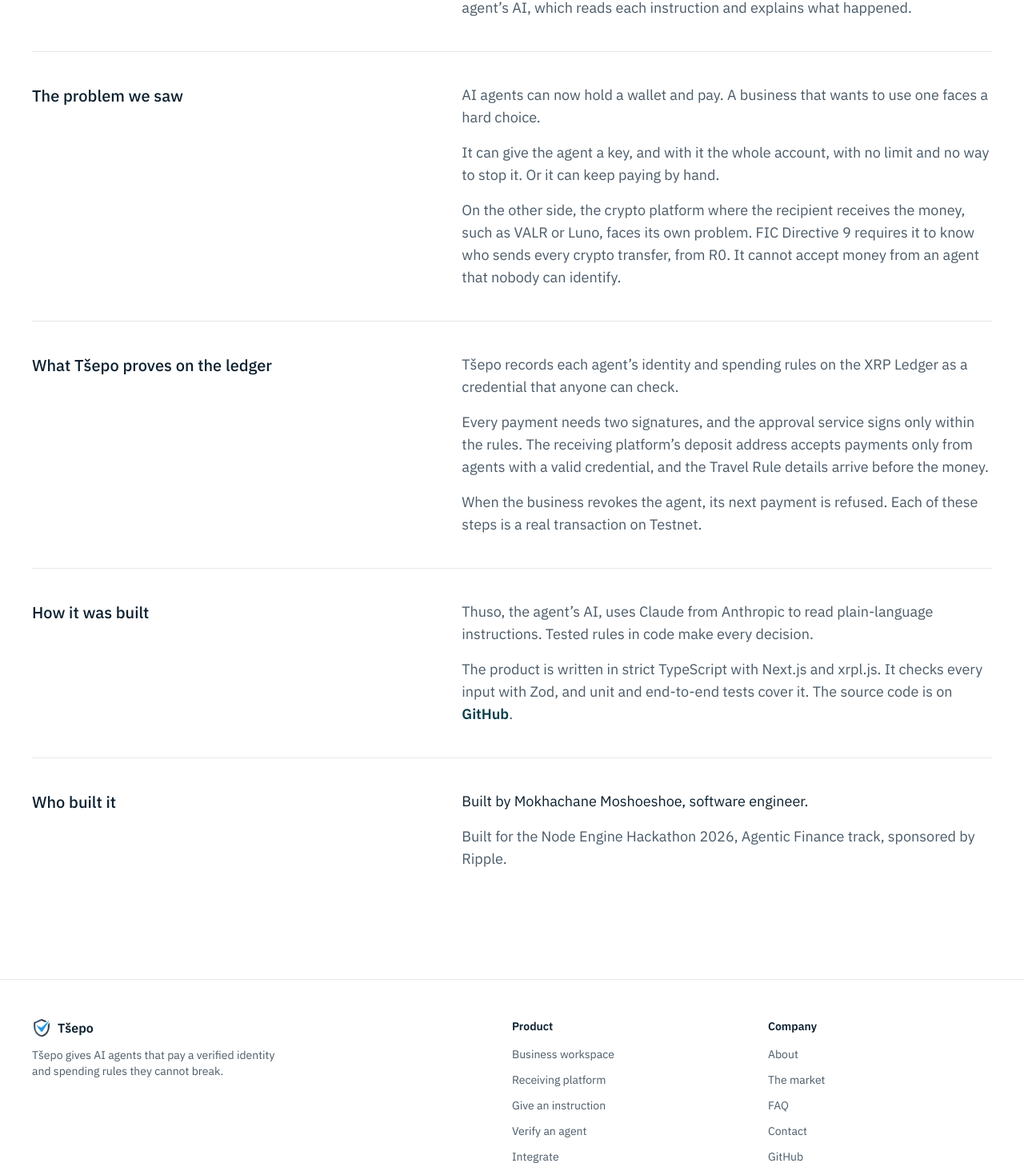
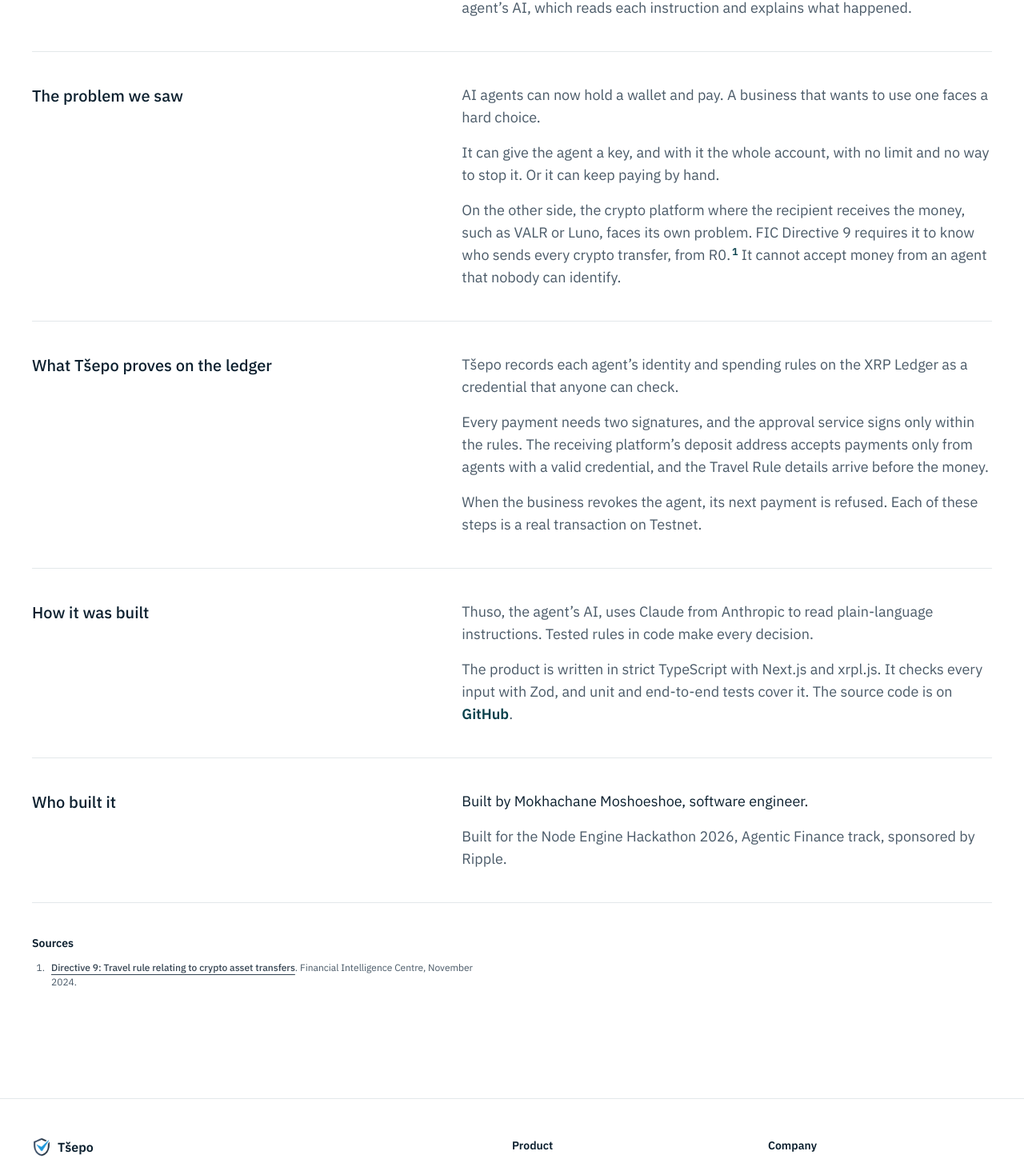
Before and after one commit to M-Moshoeshoe/tsepo, a Next.js app: page /about in a window 1280 px wide. Shown: the part 406-1865 px from the top of the page at 80% size. Built offline with nearby package versions, Linux system fonts and the light colour scheme; what tailwindcss-react-aria-components would draw is missing.

Commit message:
Sources as footnotes: a title, publisher, date and link for each
Every source now carries its title, publisher and date. Pages list their
sources in order of appearance, and a footnote to a source the page does
not list fails at once. The About page uses the new pattern.

```diff
--- a/app/(site)/about/page.tsx
+++ b/app/(site)/about/page.tsx
@@ -1,5 +1,7 @@
 import type { Metadata } from 'next';
+import { Ref, SourceList } from '../../../components/site/footnotes.tsx';
 import { INLINE_LINK, PagePart, SitePage } from '../../../components/site/site-page.tsx';
+import { ABOUT_NOTES, SOURCES } from '../../../src/views/sources.ts';
 import { REPOSITORY } from '../../../src/views/navigation.ts';
 
 export const metadata: Metadata = {
@@ -29,8 +31,9 @@ export default function AboutPage() {
         <p>AI agents can now hold a wallet and pay. A business that wants to use one faces a hard choice.</p>
         <p>It can give the agent a key, and with it the whole account, with no limit and no way to stop it. Or it can keep paying by hand.</p>
         <p>
-          On the other side, the crypto platform where the recipient receives the money, such as VALR or Luno, faces its own problem. FIC Directive 9 requires it to know who sends every crypto transfer, from
-          R0. It cannot accept money from an agent that nobody can identify.
+          On the other side, the crypto platform where the recipient receives the money, such as VALR or Luno, faces its own problem. FIC
+          Directive 9 requires it to know who sends every crypto transfer, from R0.
+          <Ref notes={ABOUT_NOTES} sources={[SOURCES.directive9]} /> It cannot accept money from an agent that nobody can identify.
         </p>
       </PagePart>
 
@@ -62,6 +65,8 @@ export default function AboutPage() {
         <p className="text-primary">Built by Mokhachane Moshoeshoe, software engineer.</p>
         <p>Built for the Node Engine Hackathon 2026, Agentic Finance track, sponsored by Ripple.</p>
       </PagePart>
+
+      <SourceList notes={ABOUT_NOTES} inPage />
     </SitePage>
   );
 }
--- /dev/null
+++ b/components/site/footnotes.tsx
@@ -0,0 +1,53 @@
+import { noteNumber, type Source } from '../../src/views/sources.ts';
+import { SITE_WIDTH } from './site-chrome.tsx';
+
+/** Small superscript footnote numbers that link to the page's Sources list. */
+export function Ref({ notes, sources }: { notes: readonly Source[]; sources: readonly Source[] }) {
+  return (
+    <sup className="ml-0.5 inline-flex gap-1 text-[0.7em] leading-none">
+      {sources.map((source) => {
+        const number = noteNumber(notes, source);
+        return (
+          <a
+            key={source.href}
+            href={`#source-${String(number)}`}
+            aria-label={`Source ${String(number)}`}
+            className="rounded-sm font-semibold text-brand-secondary no-underline outline-focus-ring hover:underline focus-visible:outline-2"
+          >
+            {number}
+          </a>
+        );
+      })}
+    </sup>
+  );
+}
+
+/** The short Sources list at the bottom of a page: title, publisher, date and link, numbered as the footnotes are. */
+export function SourceList({ notes, inPage = false }: { notes: readonly Source[]; inPage?: boolean }) {
+  return (
+    <section aria-labelledby="sources-title" className={inPage ? 'border-t border-secondary py-10' : `${SITE_WIDTH} border-t border-secondary py-10`}>
+      <h2 id="sources-title" className="text-sm font-semibold text-primary">
+        Sources
+      </h2>
+      <ol className="mt-3 grid gap-1.5 text-xs text-tertiary md:grid-cols-2 md:gap-x-10">
+        {notes.map((source, index) => (
+          <li key={source.href} id={`source-${String(index + 1)}`} className="flex scroll-mt-24 gap-2">
+            <span className="w-4 shrink-0 text-right tabular-nums">{index + 1}.</span>
+            <span>
+              <a
+                href={source.href}
+                target="_blank"
+                rel="noreferrer"
+                className="rounded-sm font-medium text-secondary underline underline-offset-4 outline-focus-ring hover:text-primary focus-visible:outline-2"
+              >
+                {source.title}
+                <span className="sr-only"> (opens in a new tab)</span>
+              </a>
+              . {source.publisher}, {source.date}.
+            </span>
+          </li>
+        ))}
+      </ol>
+    </section>
+  );
+}
--- a/components/site/source-links.tsx
+++ b/components/site/source-links.tsx
@@ -1,6 +1,6 @@
-import type { Source } from '../../src/views/sources.ts';
+import { sourceLabel, type Source } from '../../src/views/sources.ts';
 
-/** "Source: Visa Trust Index, 9 September 2026", each link opening in a new tab. */
+/** "Source: Visa, 9 September 2026", each link opening in a new tab. Used where a footnote list would be out of place, such as one FAQ answer. */
 export function SourceLinks({ sources, className = 'text-xs text-tertiary' }: { sources: readonly Source[]; className?: string }) {
   return (
     <p className={className}>
@@ -14,7 +14,7 @@ export function SourceLinks({ sources, className = 'text-xs text-tertiary' }: {
             rel="noreferrer"
             className="rounded-sm font-medium text-brand-secondary underline underline-offset-4 outline-focus-ring hover:text-brand-secondary_hover focus-visible:outline-2"
           >
-            {source.label}
+            {sourceLabel(source)}
             <span className="sr-only"> (opens in a new tab)</span>
           </a>
         </span>
--- a/src/views/sources.ts
+++ b/src/views/sources.ts
@@ -4,35 +4,97 @@
  * the comment beside it records what it supports.
  */
 export interface Source {
-  /** How the source is named on the page: the publisher and the date. */
-  label: string;
+  title: string;
+  publisher: string;
+  date: string;
   href: string;
 }
 
 export const SOURCES = {
   /** Freysa, an AI agent guarding a prize pool, was talked into sending the whole pool, about $47,000, in November 2024. */
-  freysa: { label: 'Cointelegraph, November 2024', href: 'https://cointelegraph.com/news/crypto-user-convinced-ai-bot-transfer-47k' },
+  freysa: {
+    title: 'Crypto user convinces AI bot Freysa to transfer $47K prize pool',
+    publisher: 'Cointelegraph',
+    date: '29 November 2024',
+    href: 'https://cointelegraph.com/news/crypto-user-convinced-ai-bot-transfer-47k',
+  },
   /** An attacker broke into AIXBT's dashboard and queued prompts that sent 55.5 ETH, about $106,200, on 18 March 2025. */
-  aixbt: { label: 'Cointelegraph, March 2025', href: 'https://cointelegraph.com/news/hacker-breaches-ai-crypto-bot-aixbt-steals-55-eth' },
+  aixbt: {
+    title: 'Hacker breaks into AI crypto bot aixbt’s dashboard to snatch 55 ETH',
+    publisher: 'Cointelegraph',
+    date: '19 March 2025',
+    href: 'https://cointelegraph.com/news/hacker-breaches-ai-crypto-bot-aixbt-steals-55-eth',
+  },
   /** A hidden prompt made Grok instruct Bankrbot to send tokens worth $150,000 to $200,000, in May 2026. */
-  grokIncident: { label: 'OECD AI incident monitor, May 2026', href: 'https://oecd.ai/en/incidents/2026-05-04-4a73' },
+  grokIncident: {
+    title: 'AI Prompt Injection Exploit Drains Grok-Linked Crypto Wallet',
+    publisher: 'OECD AI incident monitor',
+    date: 'May 2026',
+    href: 'https://oecd.ai/en/incidents/2026-05-04-4a73',
+  },
   /** The same Grok and Bankrbot incident: the attacker returned the funds five minutes later. */
-  grokReturned: { label: 'MetaMask security report, May 2026', href: 'https://metamask.com/news/crypto-security-report-may-2026' },
+  grokReturned: {
+    title: 'MetaMask Crypto Security Report: May 2026',
+    publisher: 'MetaMask',
+    date: '2 June 2026',
+    href: 'https://metamask.com/news/crypto-security-report-may-2026',
+  },
   /** 23% of US consumers trust generative AI to handle payments for them; 61% would trust Visa to handle agentic transactions. */
   visaTrust: {
-    label: 'Visa Trust Index, 9 September 2026',
+    title: 'New Visa Research Finds Consumer Trust is Accelerating the Path to Agentic Commerce',
+    publisher: 'Visa',
+    date: '9 September 2026',
     href: 'https://investor.visa.com/news/news-details/2026/New-Visa-Research-Finds-Consumer-Trust-is-Accelerating-the-Path-to-Agentic-Commerce/default.aspx',
   },
   /** FIC Directive 9: the travel rule for crypto asset transfers, with no minimum amount. */
   directive9: {
-    label: 'FIC Directive 9',
+    title: 'Directive 9: Travel rule relating to crypto asset transfers',
+    publisher: 'Financial Intelligence Centre',
+    date: 'November 2024',
     href: 'https://www.fic.gov.za/wp-content/uploads/2024/11/Directive-9-Travel-rule-relating-to-crypto-asset-transfers.pdf',
   },
-  /** The FSCA had approved 310 crypto asset service provider licences as at 31 March 2026. */
+  /** Keyrock: AI agents settled about $73 million across about 176 million transactions from May 2025 to April 2026, more than 98% in USDC. */
+  keyrock: {
+    title: 'AI Agent Economy Sees $73M Settled Through Stablecoin Payments',
+    publisher: 'Cointelegraph, reporting Keyrock',
+    date: '25 May 2026',
+    href: 'https://cointelegraph.com/news/ai-agents-using-stablecoins-as-default-settlement-layer-keyrock',
+  },
+  /** The FSCA had approved 310 crypto asset service provider licences as at 31 March 2026, from 533 applications. */
   fscaLicences: {
-    label: 'FSCA update, 15 April 2026',
+    title: 'Update on licensing and supervision of crypto asset service providers',
+    publisher: 'FSCA, republished by FA News',
+    date: '15 April 2026',
     href: 'https://www.fanews.co.za/article/compliance-regulatory/2/financial-sector-conduct-authority-fsca-was-fsb/1059/update-on-licensing-and-supervision-of-crypto-asset-service-providers/43764',
   },
-  /** Keyrock: AI agents settled about $73 million across about 176 million transactions from May 2025 to April 2026, more than 98% in USDC. */
-  keyrock: { label: 'Keyrock, reported by Cointelegraph, May 2026', href: 'https://cointelegraph.com/news/ai-agents-using-stablecoins-as-default-settlement-layer-keyrock' },
 } as const satisfies Record<string, Source>;
+
+/** "Visa, 9 September 2026": how a source is named in running text. */
+export function sourceLabel(source: Source): string {
+  return `${source.publisher}, ${source.date}`;
+}
+
+/** The landing page's sources, in the order they first appear, so footnote numbers run 1, 2, 3 down the page. */
+export const LANDING_NOTES: readonly Source[] = [
+  SOURCES.freysa,
+  SOURCES.aixbt,
+  SOURCES.grokIncident,
+  SOURCES.grokReturned,
+  SOURCES.visaTrust,
+  SOURCES.directive9,
+  SOURCES.keyrock,
+  SOURCES.fscaLicences,
+];
+
+/** The market page's sources, in order of appearance. */
+export const MARKET_NOTES: readonly Source[] = [SOURCES.keyrock, SOURCES.fscaLicences, SOURCES.directive9];
+
+/** The About page's sources, in order of appearance. */
+export const ABOUT_NOTES: readonly Source[] = [SOURCES.directive9];
+
+/** A source's footnote number on a page. Throws when the page does not list it, so a footnote can never point nowhere. */
+export function noteNumber(notes: readonly Source[], source: Source): number {
+  const index = notes.indexOf(source);
+  if (index === -1) throw new Error(`The page does not list the source "${source.title}"`);
+  return index + 1;
+}
```
